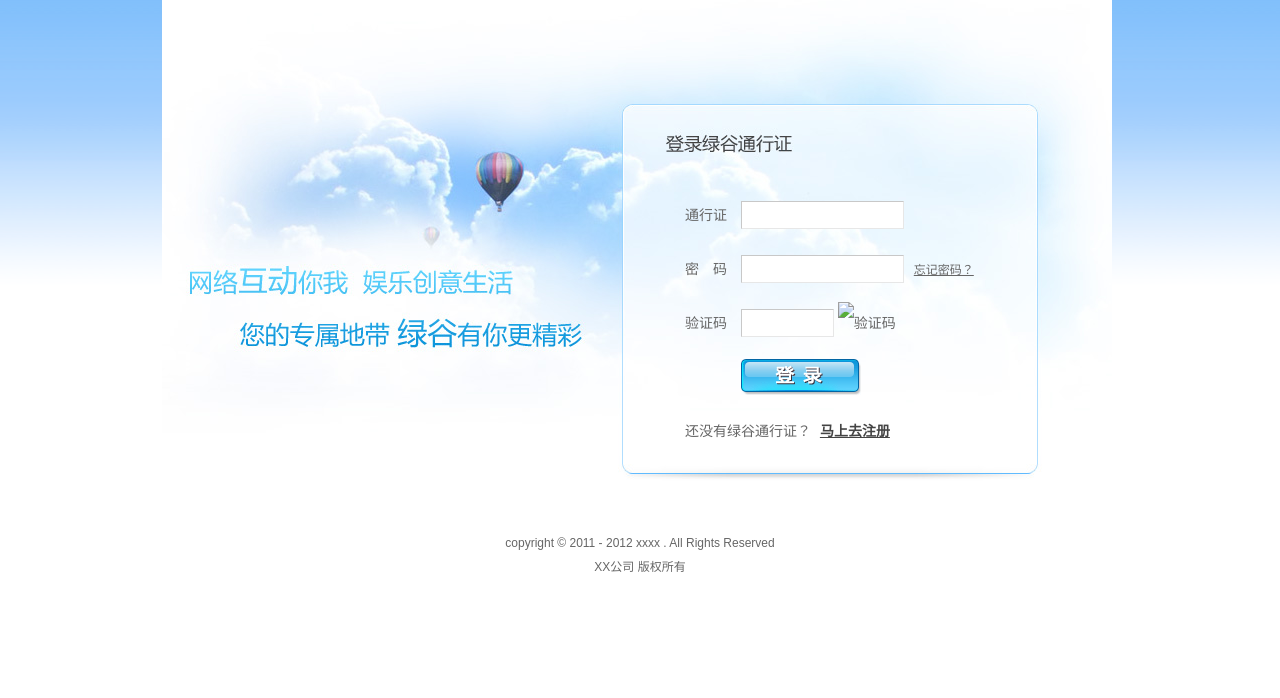
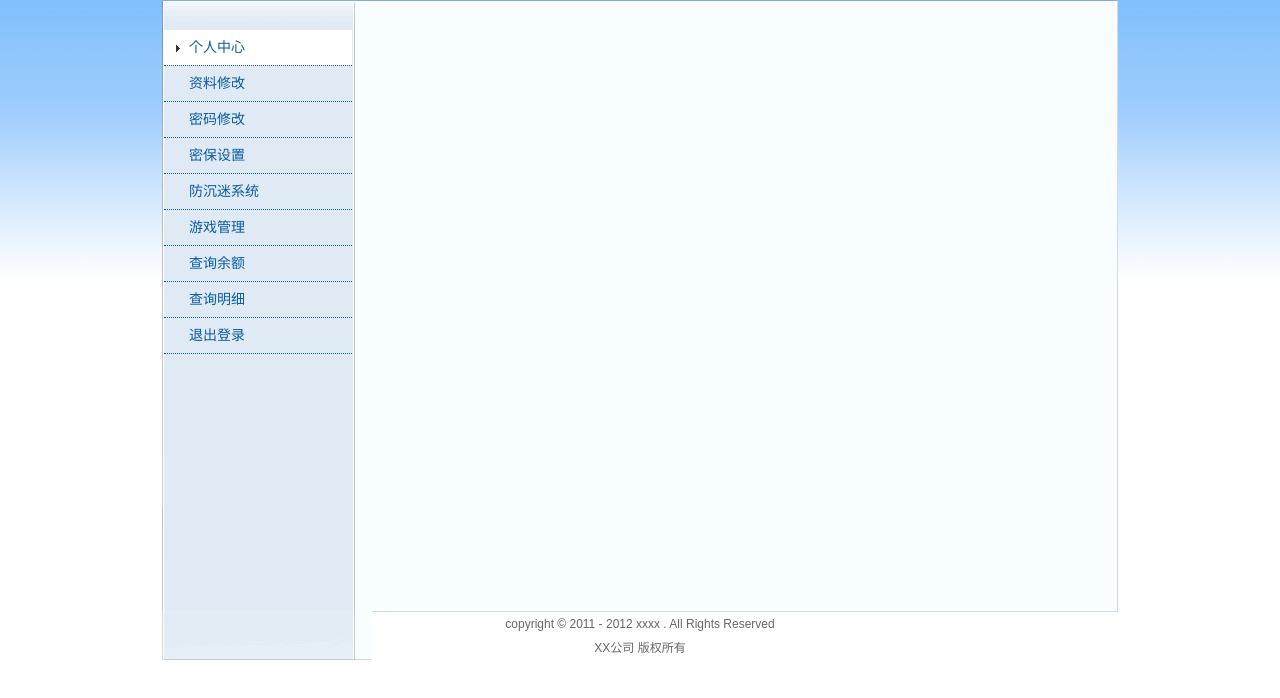
Before and after one commit to zk546113096/user-center, a plain HTML site: page index.html in a window 1280 px wide. Drawn offline with Linux system fonts and the light colour scheme.

Commit message:
个人中心默认页面 侧边栏

```diff
--- a/index.html
+++ b/index.html
@@ -3,7 +3,7 @@
   <!-- head {{{ -->
   <head>
     <meta http-equiv="content-type" content="text/html; charset=utf-8">
-    <title>Login</title>
+    <title>Index</title>
     <link rel="stylesheet" href="./sources/css/styles.css" type="text/css" media="screen" charset="utf-8">
     <link rel="stylesheet" href="./sources/css/center.css" type="text/css" media="screen" charset="utf-8">
   </head>
@@ -16,35 +16,57 @@
       <!-- }}} -->
       <!-- 内容 {{{ -->
       <div id="content">
-				<div class="login-block">
-					<ul class="login_form_index">
-						<li>
-							<label>
-								通行证
-							</label>
-							<input type="text" value="" name="UserName" maxlength="16" id="UserName" class="index_it_box">
+				<div class="user-center clearfix">
+					<div class="lf sidebar">
+						<ul class="sidebar-list">
+							<li class="current">
+								<a href="index.html">
+									个人中心
+								</a>
 							</li>
 							<li>
-							<label>
-								密&#12288;码
-							</label>
-							<input type="password" value="" name="Password" maxlength="16" id="Password" class="index_it_box">
-							<a class="forget_pw" href="/find">忘记密码？</a>
+								<a href="index.html">
+									资料修改
+								</a>
 							</li>
 							<li>
-							<label>
-								验证码
-							</label>
-							<input type="text" value="" name="ValidateCode" maxlength="4" id="ValidateCode" class="check_text">
-							<img onclick="changeScode(this);" alt="验证码" title="点击更换图片" src="/ajax/scode" id="scode_img">
+								<a href="index.html">
+									密码修改
+								</a>
 							</li>
-						<li class="login_button">
-							<input type="submit" class="login_btn" value=" ">
+							<li>
+								<a href="index.html">
+									密保设置
+								</a>
 							</li>
-						<li class="go_reg">还没有绿谷通行证？ <a href="register.html">马上去注册</a>
+							<li>
+								<a href="index.html">
+									防沉迷系统
+								</a>
+							</li>
+							<li>
+								<a href="index.html">
+									游戏管理
+								</a>
+							</li>
+							<li>
+								<a href="index.html">
+									查询余额
+								</a>
+							</li>
+							<li>
+								<a href="index.html">
+									查询明细
+								</a>
+							</li>
+							<li>
+								<a href="index.html">
+									退出登录
+								</a>
 							</li>
 						</ul>
 					</div>
+					<div class="rt rt-content">
       </div>
       <!-- }}} -->
       <!-- 尾部 {{{ -->
--- a/sources/css/center.css
+++ b/sources/css/center.css
@@ -168,3 +168,24 @@ a.sidebar-link span.dd {
     text-decoration: underline;
 }
 /* }}} */
+/* {{{ index */
+.sidebar-list {
+	width: 188px;
+	margin-left: 2px;
+}
+.sidebar-list li {
+    border-bottom: 1px dotted #0b5ba5;
+    clear: both;
+    display: block;
+    height: 35px;
+    line-height: 35px;
+}
+.sidebar-list li a {
+	color: #0b5ba5;
+	padding-left: 25px;
+	font-size: 14px;
+}
+.sidebar-list li.current {
+	background: #ffffff url('../images/s6v9bt5p.png') no-repeat 12px 8px;
+}
+/* }}} */
```
Also changed, not shown: sources/images/s6v9bt5p.png (added). Lines whose indentation alone changed are shown as unchanged.
